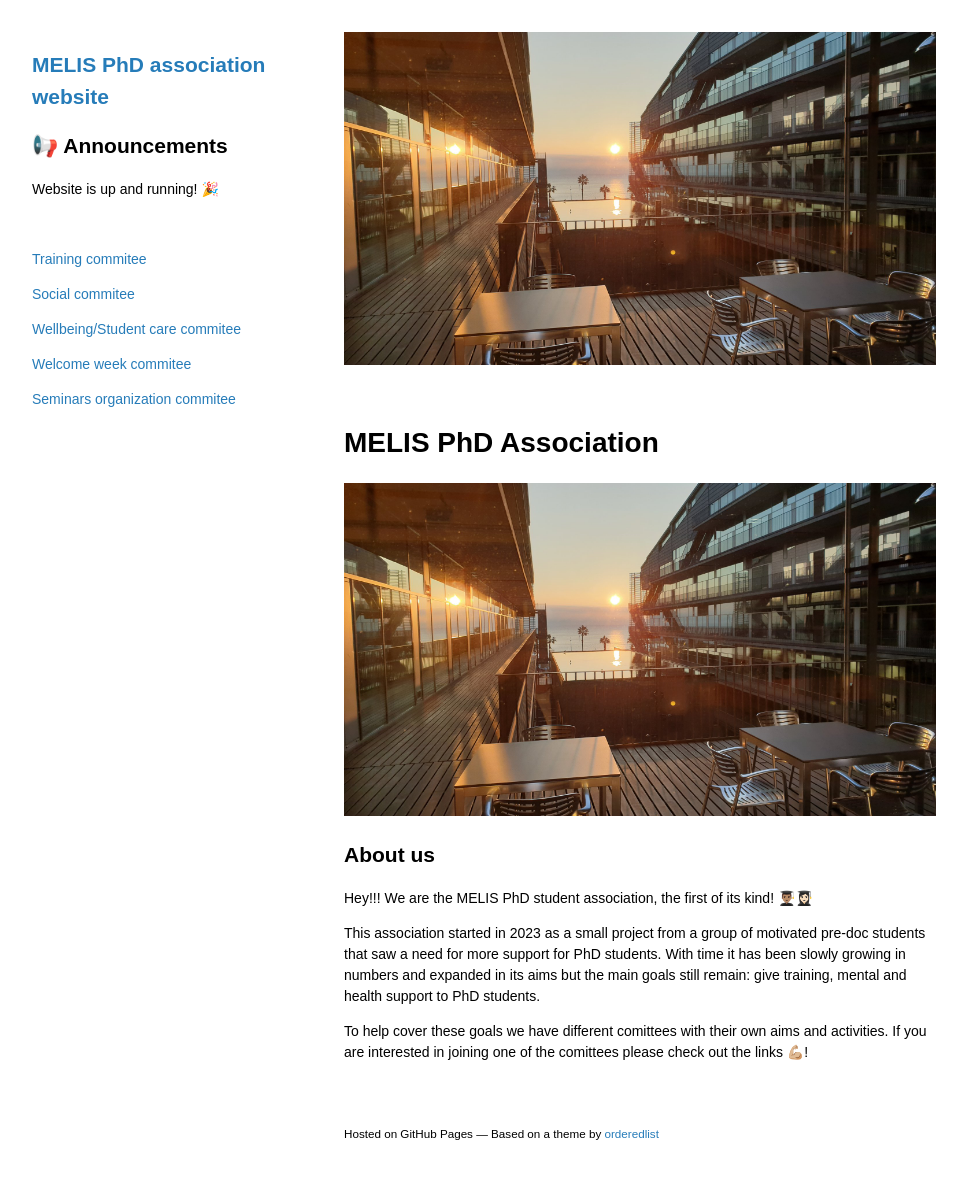
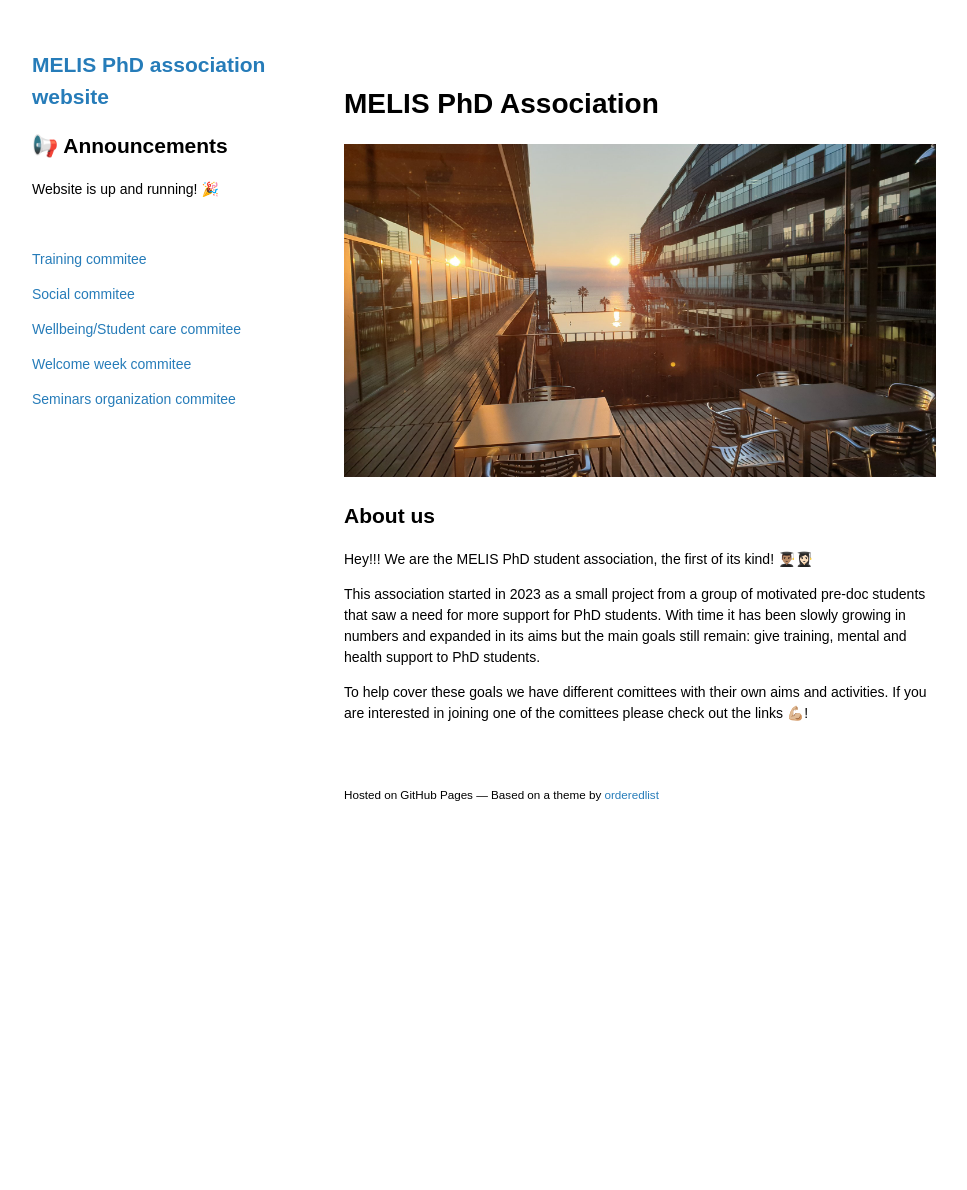
Before and after one commit to melisphdassociation/melisphdassociation.github.io, a Jekyll site: the page built from index.md, in a window 1280 px wide. Shown: the whole page, without its empty margins (0-967 px from the left). Built offline with Jekyll 4.4.1, drawn with Linux system fonts in a browser that asks for light colours; our own code applies the rules of GitHub Pages for plain Markdown files; the repository's description, which GitHub fills in, is left out; after the commit the page ends 900 px from its top, so only the background shows below that.

Commit message:
Remove image from header

```diff
--- a/_layouts/default.html
+++ b/_layouts/default.html
@@ -72,7 +72,6 @@
 	<body>
 		<div class="left-sidebar-grid">
 			<header class="header">
-				 <img src="/assets/images/header.jpg" alt="PRBB image as header">
 			</header>
 			<nav class="left-sidebar">
 				<h1><a href="{{ "/" | absolute_url }}">{{ site.title | default: site.github.repository_name }}</a></h1>
```
